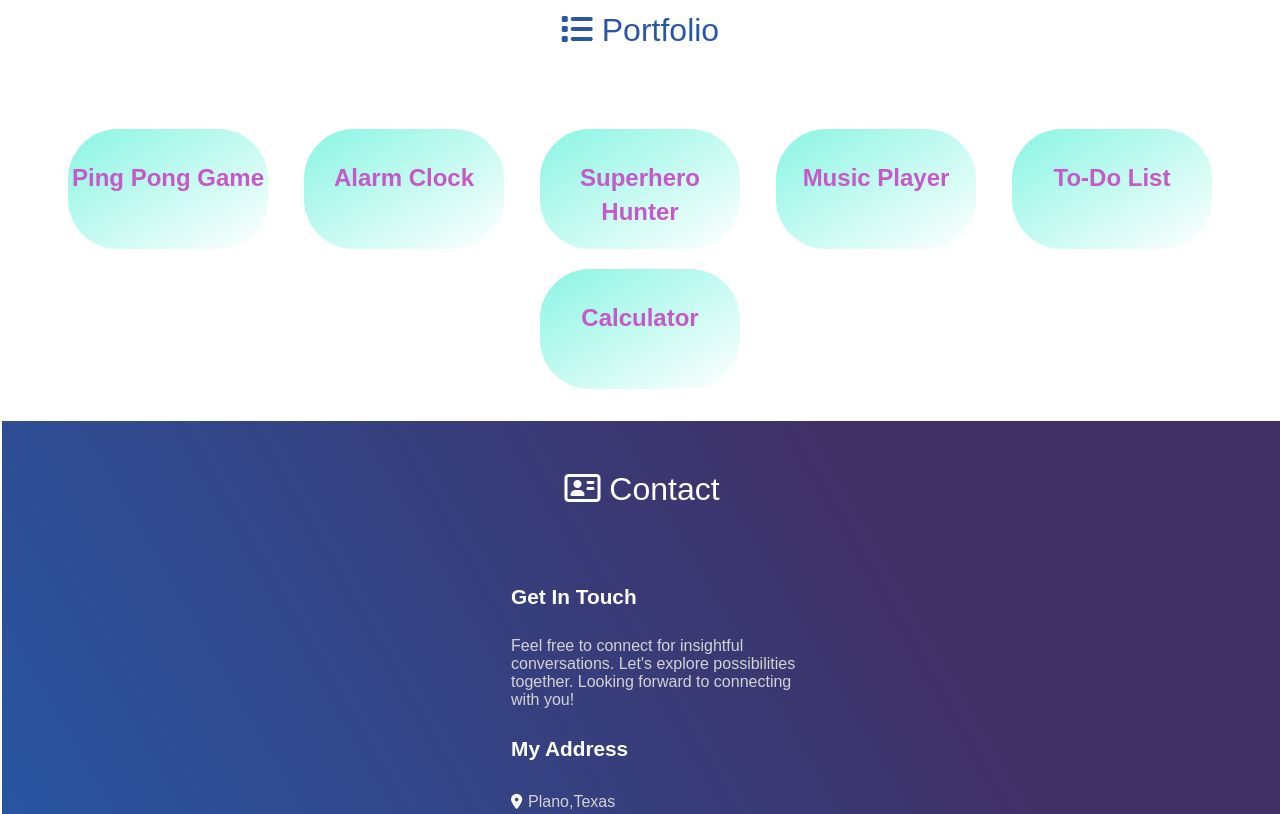
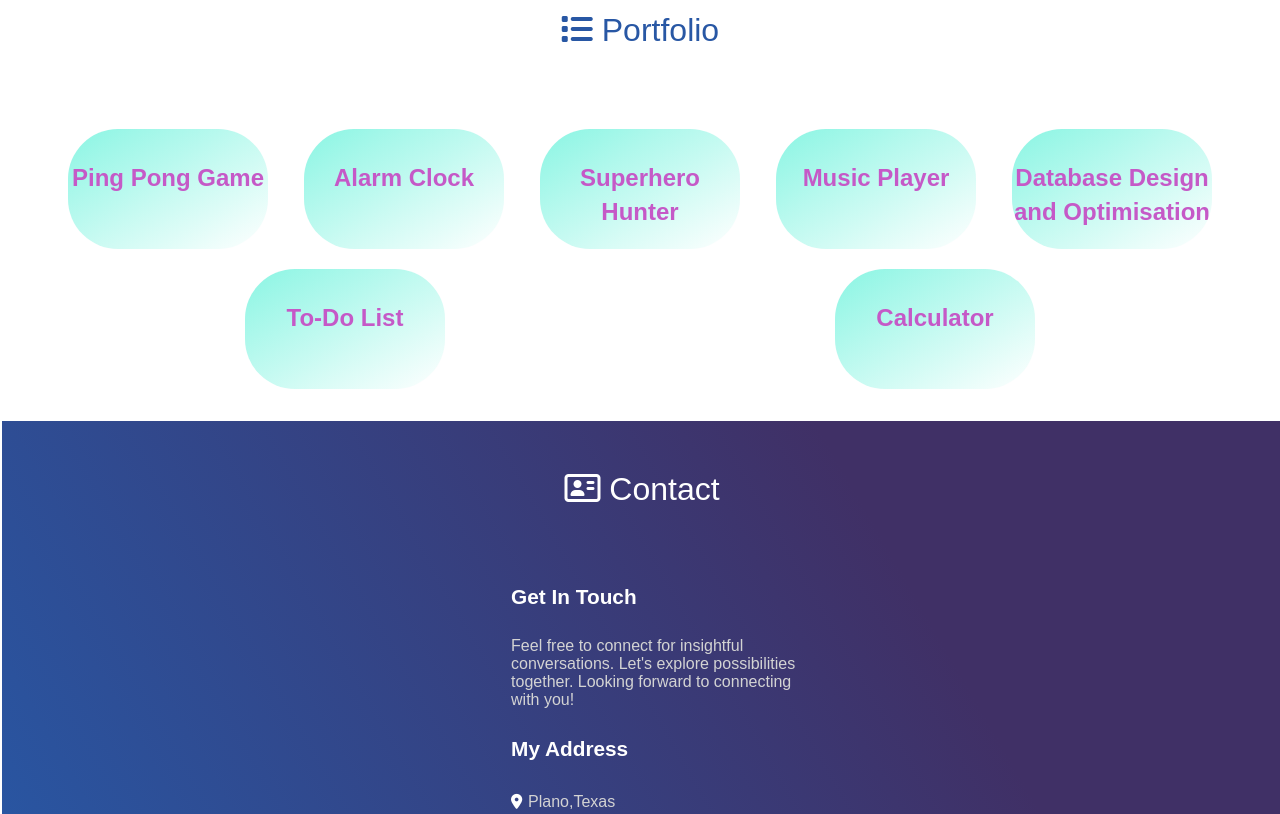
Before and after one commit to Muneet-S/resume, a plain HTML site: page index.html in a window 1280 px wide. Shown: the part 3220-4034 px from the top of the page. Drawn offline with Linux system fonts and the light colour scheme.

Commit message:
Update index.html

```diff
--- a/index.html
+++ b/index.html
@@ -301,6 +301,12 @@ Copy paste your resume code and work on it.
                     </a> </p>
                 </div>
          </div>
+		<div class="portfolio-pics blocks">
+                <div class="portfolio-details">
+              <p><a href="https://github.com/Muneet-S/Database_Design_and_Optimisation">Database Design and Optimisation
+                    </a> </p>
+                </div>
+         </div>
                 <div class="portfolio-pics blocks">
 
                 <div class="portfolio-details">
```
